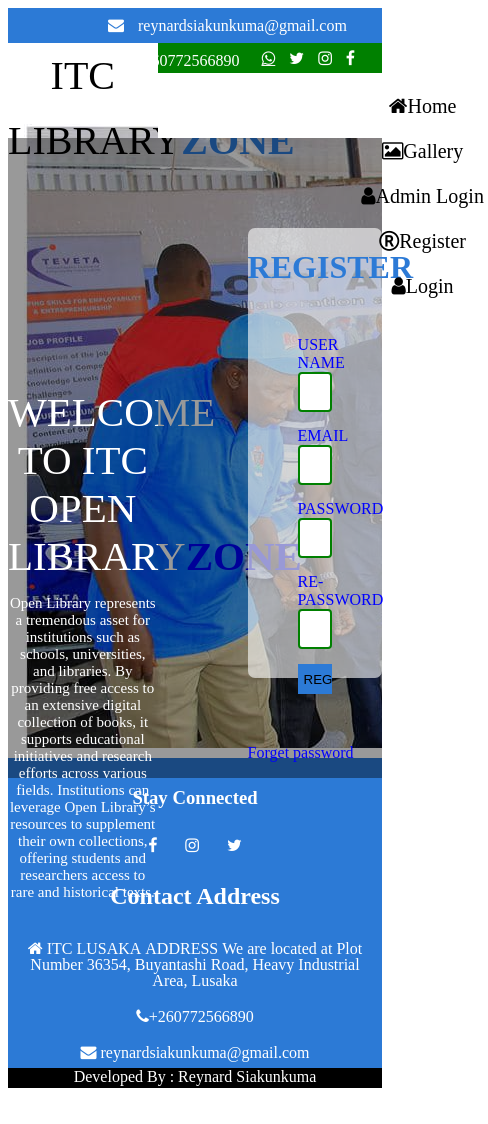
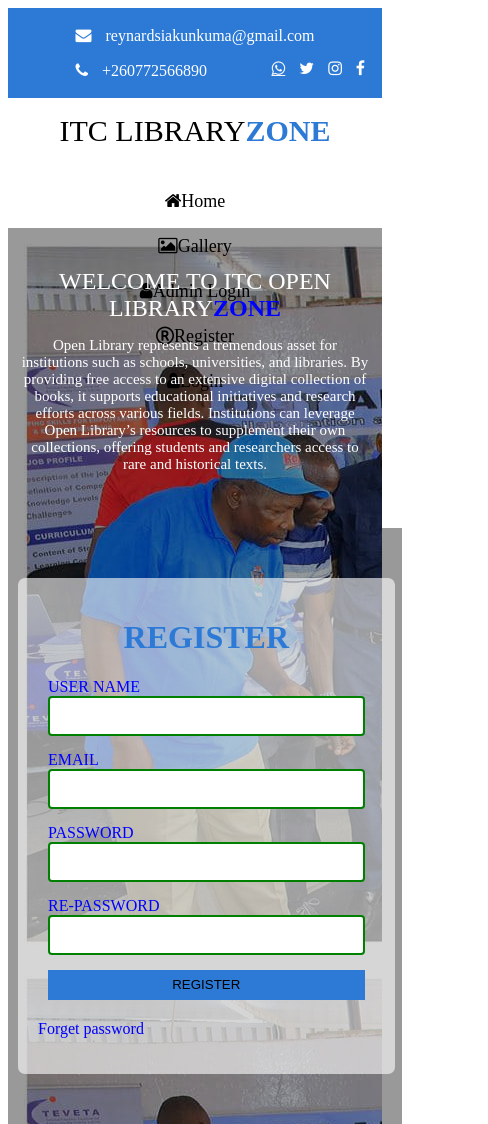
Before and after one commit to Lenordsiakunkuma/supersimplerey2-online-library, a plain HTML site: page register.html in a window 390 px wide. Shown: the top 1124 px of the page, 488 px wide, since content can reach past the window. Before the commit the page ends 1096 px from the top, so only its background shows below. Drawn offline with Linux system fonts and the light colour scheme.

Commit message:
Update register.css

```diff
--- a/css/register.css
+++ b/css/register.css
@@ -155,3 +155,81 @@
     color: white;
     text-align: center;
     }
+
+
+
+    /* === MOBILE RESPONSIVENESS === */
+@media (max-width: 768px) {
+    #logo {
+      width: 100%;
+      font-size: 30px;
+    }
+
+    #menu1 {
+      width: 100%;
+      padding-left: 0;
+    }
+
+    #menu1 UL {
+      padding-left: 0;
+      display: flex;
+      flex-direction: column;
+      align-items: center;
+    }
+
+    #menu1 LI {
+      width: 100%;
+      font-size: 18px;
+      transform: none;
+    }
+
+    #slider {
+      height: auto;
+      display: flex;
+      flex-direction: column;
+    }
+
+    #x,
+    #y {
+      width: 100%;
+      height: auto;
+      float: none;
+    }
+
+    #x {
+      padding: 40px 10px;
+      font-size: 24px;
+    }
+
+    #y {
+      padding: 20px 10px;
+    }
+
+    #l {
+      width: 90%;
+      height: auto;
+      margin: 30px auto;
+      float: none;
+      padding: 20px;
+    }
+
+    #student {
+      margin: 20px 10px;
+    }
+
+    .t {
+      font-size: 16px;
+    }
+
+    #top {
+      flex-direction: column;
+      padding: 10px;
+      text-align: center;
+      height: auto;
+    }
+
+    #down {
+      height: auto;
+      padding: 20px 10px;
+    }
+  }
```
